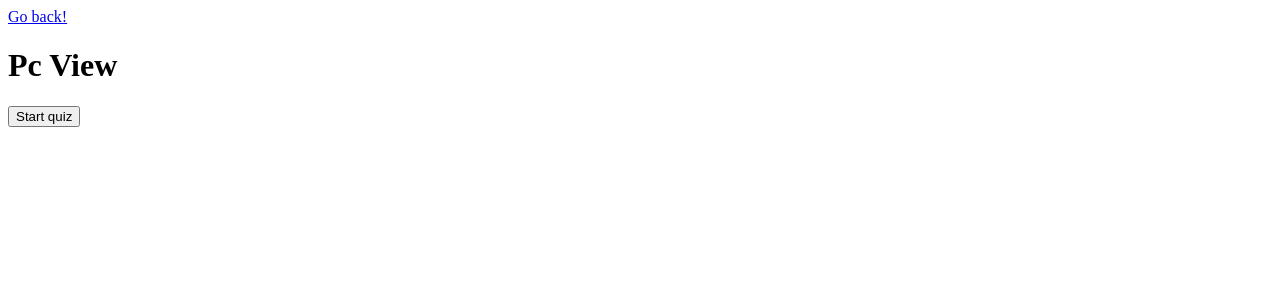
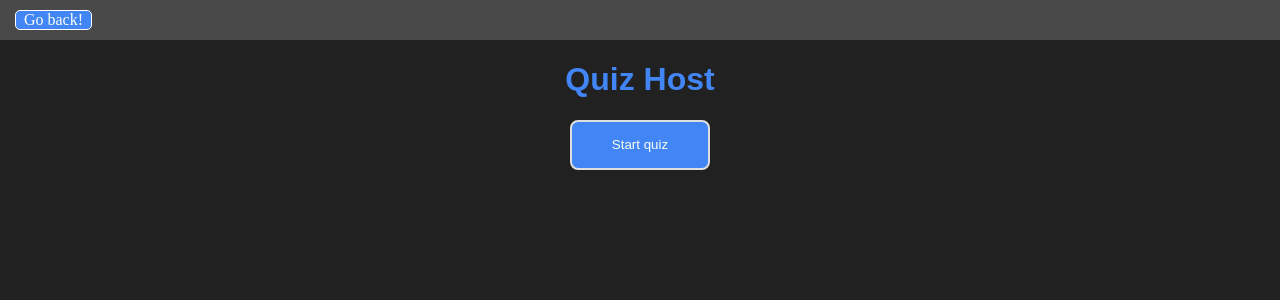
Before and after one commit to MateuszKociolek/quiz, a Flask app: page /pcView in a window 1280 px wide. Shown: the top 300 px of the page. Run offline with Flask 3, Linux system fonts and the light colour scheme; some libraries are stand-ins or nearby versions.

Commit message:
Added pc style

```diff
--- a/main.py
+++ b/main.py
@@ -2,22 +2,6 @@ from flask import Flask, render_template
 from flask_socketio import SocketIO
 from tools.returnJsonFile import getQuestionsJson
 import uuid
-
-import json
-import os
-
-def getQuestionsJson():
-    json_path = 'questions.json'
-
-    try:
-        with open(json_path, 'r') as file:
-            questions_data = json.load(file)
-    except FileNotFoundError:
-        questions_data = {}
-        with open(json_path, 'w') as file:
-            json.dump(questions_data, file)
-
-    return questions_data
 
 
 app = Flask(__name__)
@@ -29,16 +13,10 @@ def index():
 
 @app.route('/phone')
 def renderPhone():
-    user_id = str(uuid.uuid4())
-    print(f"User (id: {user_id}) has joined!")
+    userId = str(uuid.uuid4())
+    print(f"User (id: {userId}) has joined!")
+    return render_template('phoneView.html', id=userId)
 
-    # Dodanie użytkownika do pliku JSON
-    questions_data = getQuestionsJson()
-    questions_data[user_id] = {"questionId": 0, "correct_answers": 0}
-    with open('questions.json', 'w') as file:
-        json.dump(questions_data, file)
-
-    return render_template('phoneView.html', id=user_id)
 @app.route('/pcView')
 def renderPc():
     return render_template('pcView.html')
--- a/questions.json
+++ b/questions.json
@@ -1,5 +1,5 @@
 [
-    {"id" : 1, "question": "Jaka jest stolica Francji?", "answers": ["Rzym", "Madryt", "Paryż", "Berlin"], "correct" : "Paryż" },
+    {"id" : 1, "question": "Jaka jest stolica Francji?", "answers": ["Rzym", "Madryt", "Paryz", "Berlin"], "correct" : "Paryz" },
     {"id" : 2, "question": "Ile wynosi pierwiastek z 64?", "answers": ["6", "7", "8", "9"], "correct" : "8" },
     {"id" : 3, "question": "Która planeta jest największa w Układzie Słonecznym?", "answers": ["Mars", "Jowisz", "Ziemia", "Saturn"], "correct" : "Jowisz" },
     {"id" : 4, "question": "Który kolor jest skojarzony z ciepłem?", "answers": ["Niebieski", "Zielony", "Czerwony", "Żółty"], "correct" : "Czerwony" },
--- /dev/null
+++ b/static/css/stylePc.css
@@ -0,0 +1,54 @@
+@import url('https://fonts.googleapis.com/css2?family=Noto+Sans&display=swap');
+body {
+    background-color: #212121;
+    margin: 0;
+}
+
+.nav{
+    background-color: #494949;
+    margin: none;
+    width: 100%;
+    height: 40px;
+    display: flex;
+    justify-content: left;
+    align-items: center;
+}
+
+.nav a{
+    margin-left: 15px;
+    border: 1.5px white solid;
+    width: 75px;
+    border-radius: 5px;
+    color: #FBFFF4;
+    background-color: #4285f4;
+    text-decoration: none;
+    display: flex;
+    justify-content: center;
+    align-items: center;
+}
+
+.main{
+    font-family: 'Notot Sans', sans-serif;
+    display: flex;
+    justify-content: center;
+    align-items: center;
+    flex-direction: column;
+}
+
+.main h1{
+    color: #4285f4;
+}
+
+.main .quest{
+     color: #FBFFF4;
+}
+
+.main button{
+    font-family: 'Notot Sans', sans-serif;
+    width: 140px;
+    height: 50px;
+    background-color: #4285f4;
+    border: 2px rgb(222, 222, 222) solid;
+    border-radius: 8px;
+    color: #FBFFF4;
+}
--- a/templates/pcView.html
+++ b/templates/pcView.html
@@ -7,14 +7,19 @@
     <script src="https://cdnjs.cloudflare.com/ajax/libs/socket.io/4.7.3/socket.io.js"
         integrity="sha512-jDUVpk2awjMnyrpY2xZguylQVRDeS9kRBImn0M3NJaZzowzUpKr6i62ynwPG0vNS1+NsTk4ji+iznbc5m0ZCKQ=="
         crossorigin="anonymous" referrerpolicy="no-referrer"></script>
+        <link rel="stylesheet" href="{{ url_for('static', filename='css/stylePc.css') }}">
 </head>
 
 <body>
-    <a href="/">Go back!</a>
-    <h1>Pc View</h1>
-    <button class="nextQuestionButton hiddenElement">Next Question</button>
-    <button class="startQuizButton">Start quiz</button>
-    <p class="quest hiddenElement" style="font-size: xx-large;">LET'S GO</p>
+    <div class="nav">
+        <a href="/">Go back!</a>
+    </div>
+    <div class="main">
+        <h1>Quiz Host</h1>
+        <button class="startQuizButton">Start quiz</button>
+        <button class="nextQuestionButton hiddenElement">Next Question</button>
+        <p class="quest hiddenElement" style="font-size: xx-large;">LET'S GO</p>
+    </div>
 </body>
 <style>
     .hiddenElement {
--- a/templates/phoneView.html
+++ b/templates/phoneView.html
@@ -11,7 +11,7 @@
 </head>
 
 <body>
-    <a href="/" style="color: white; text-decoration: none; margin: 20px;">Go back!</a>
+    <a href="/">Go back!</a>
     <div class="buttons">
         <button class="btn0">A</button>
         <button class="btn1">B</button>
@@ -22,7 +22,6 @@
         </div>
     </div>
 </body>
-
 <script>
     var socket = io.connect("http://" + document.domain + ":" + location.port);
     let buttonsDiv = document.querySelector(".buttons");
--- a/tools/returnJsonFile.py
+++ b/tools/returnJsonFile.py
@@ -1,6 +1,6 @@
 import json
 
 def getQuestionsJson():
-    with open("questions.json", "r") as js:
+    with open("questions.json", "r" ,encoding='utf-8') as js:
         jsonToReturn = json.load(js)
     return jsonToReturn
```
